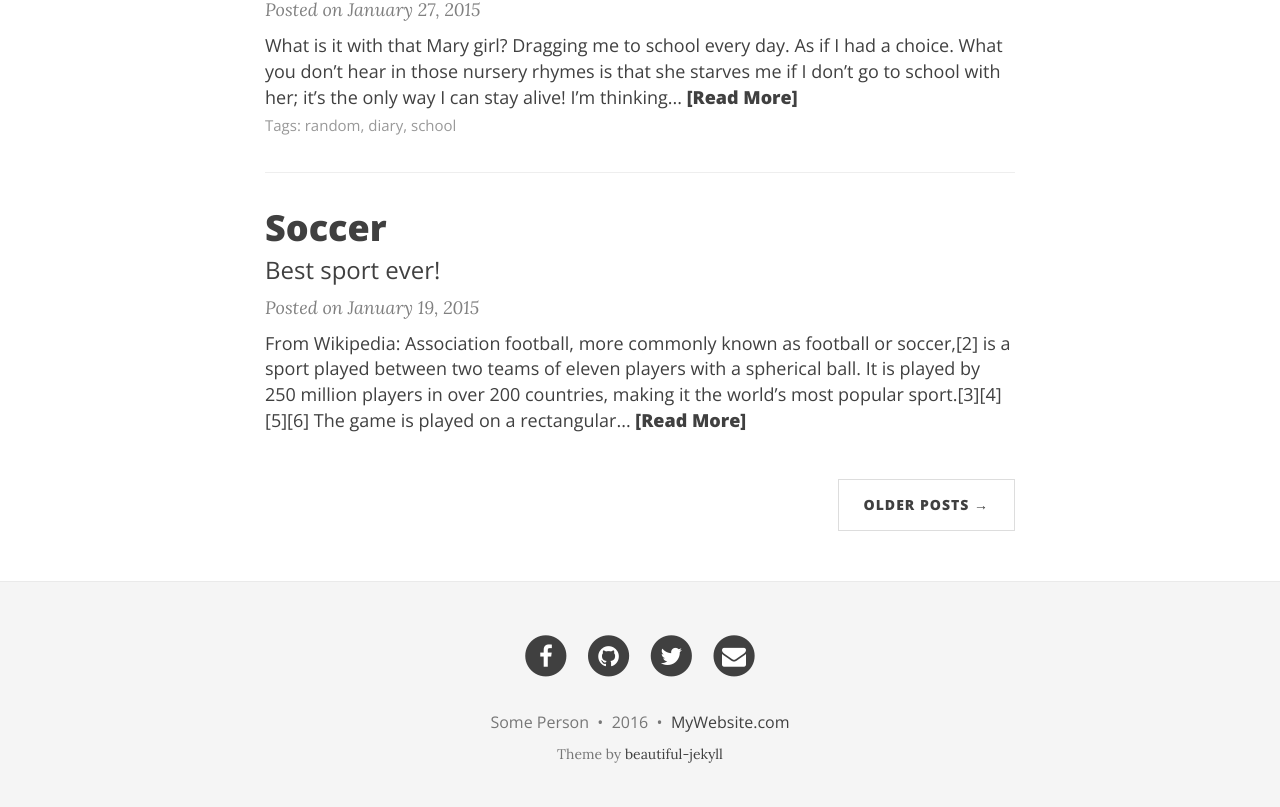
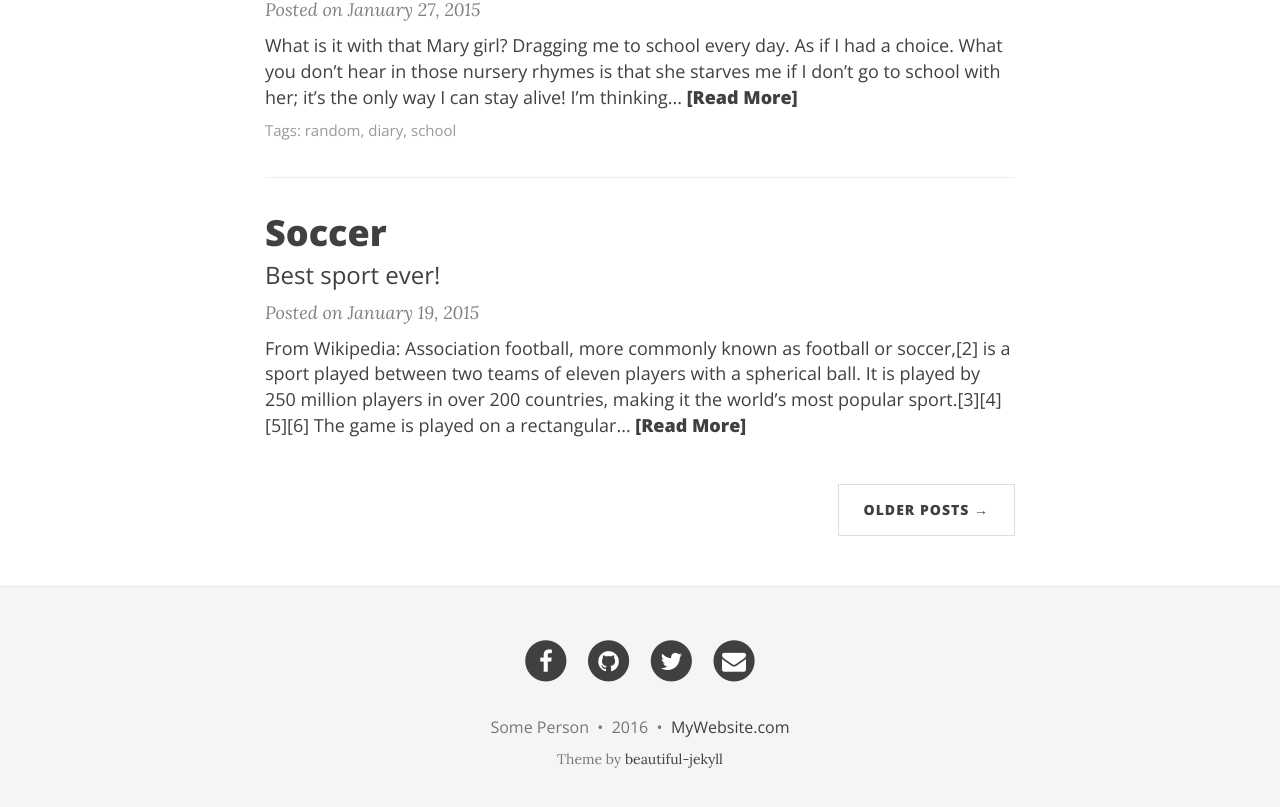
Before and after one commit to sermons/sermons.github.io, a Jekyll site: the page built from index.html, in a window 1280 px wide and 1400 px high, scrolled down 649 px. Shown: the part 580-1387 px from the top of the window. Built offline with Jekyll 4.4.1, drawn with Linux system fonts in a browser that asks for light colours; nearby versions of some CDN libraries; the list of posts is cut into pages by our own code.

Commit message:
update tags css

```diff
--- a/css/main.css
+++ b/css/main.css
@@ -337,7 +337,7 @@
   font-family: 'Open Sans', 'Helvetica Neue', Helvetica, Arial, sans-serif;
   color: #999;
   font-size: 15px;
-  padding-top: 5px;
+  margin-bottom: 30px;
 }
 
 .blog-tags a {
@@ -347,14 +347,20 @@
 }
 
 .blog-tags a:hover {
-  -moz-border-radius-topleft: 2px;
-  -moz-border-radius-topright: 2px;
-  -moz-border-radius-bottomright: 2px;
-  -moz-border-radius-bottomleft: 2px;
-  -webkit-border-radius: 2px 2px 2px 2px;
-  border-radius: 2px 2px 2px 2px;
+  border-radius: 2px;
   color: #008AFF;
   background-color: #CCC;
+}
+
+.post-preview .blog-tags {
+  margin-top: 5px;
+  margin-bottom: 0;
+}
+
+@media only screen and (min-width: 768px) {
+  .post-preview .blog-tags {
+    margin-top: 10px;
+  }
 }
 
 /* --- Post and page headers --- */
```
